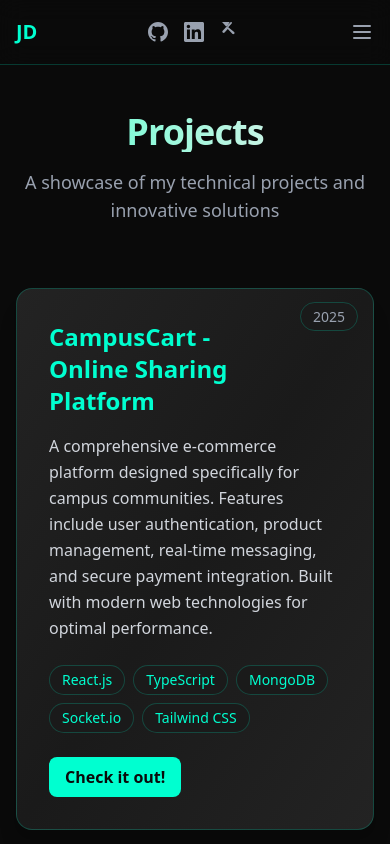
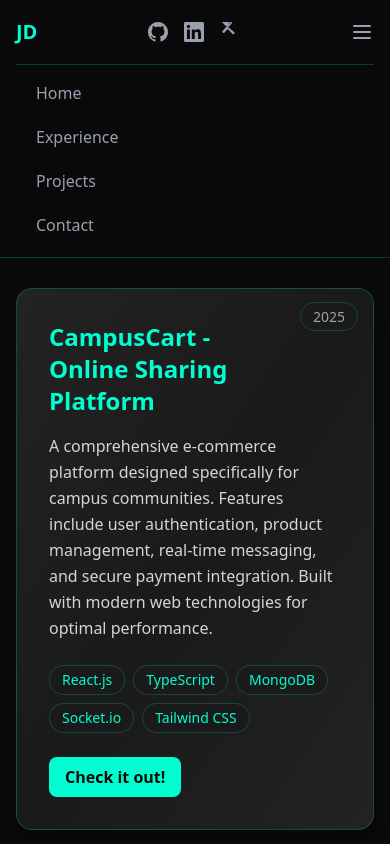
Before and after one commit to Jathartha/my-portfolio-JD, a Next.js app: page /projects in a window 390 px wide. Both pictures are taken after a click on the button 361 px from the left and 32 px from the top of the page. Shown: the top 844 px of the page. Built offline with nearby package versions, Linux system fonts and the light colour scheme.

Commit message:
Add functional mobile navigation menu with hamburger button and dropdown

```diff
--- a/src/app/components/Navigation.tsx
+++ b/src/app/components/Navigation.tsx
@@ -1,14 +1,21 @@
 'use client';
 
 import Link from 'next/link';
+import { useState } from 'react';
 
 export default function Navigation() {
+  const [isMobileMenuOpen, setIsMobileMenuOpen] = useState(false);
+
   const navItems = [
     { href: '/', label: 'Home' },
     { href: '/experience', label: 'Experience' },
     { href: '/projects', label: 'Projects' },
     { href: '/contact', label: 'Contact' },
   ];
+
+  const toggleMobileMenu = () => {
+    setIsMobileMenuOpen(!isMobileMenuOpen);
+  };
 
   return (
     <nav className="fixed top-0 left-0 right-0 z-50 bg-background/80 backdrop-blur-md border-b border-highlight/20">
@@ -19,7 +26,7 @@ export default function Navigation() {
             JD
           </Link>
 
-          {/* Navigation Links */}
+          {/* Navigation Links - Desktop */}
           <div className="hidden md:flex items-center space-x-8">
             {navItems.map((item) => (
               <Link
@@ -67,12 +74,33 @@ export default function Navigation() {
           </div>
 
           {/* Mobile Menu Button */}
-          <button className="md:hidden text-gray-400 hover:text-highlight transition-colors">
+          <button
+            onClick={toggleMobileMenu}
+            className="md:hidden text-gray-400 hover:text-highlight transition-colors"
+          >
             <svg className="w-6 h-6" fill="none" stroke="currentColor" viewBox="0 0 24 24">
               <path strokeLinecap="round" strokeLinejoin="round" strokeWidth={2} d="M4 6h16M4 12h16M4 18h16" />
             </svg>
           </button>
         </div>
+
+        {/* Mobile Menu */}
+        {isMobileMenuOpen && (
+          <div className="md:hidden bg-background/95 backdrop-blur-md border-t border-highlight/20">
+            <div className="px-2 pt-2 pb-3 space-y-1">
+              {navItems.map((item) => (
+                <Link
+                  key={item.href}
+                  href={item.href}
+                  onClick={() => setIsMobileMenuOpen(false)}
+                  className="block px-3 py-2 text-base font-medium text-gray-400 hover:text-highlight hover:bg-accent/50 rounded-md transition-colors"
+                >
+                  {item.label}
+                </Link>
+              ))}
+            </div>
+          </div>
+        )}
       </div>
     </nav>
   );
```
